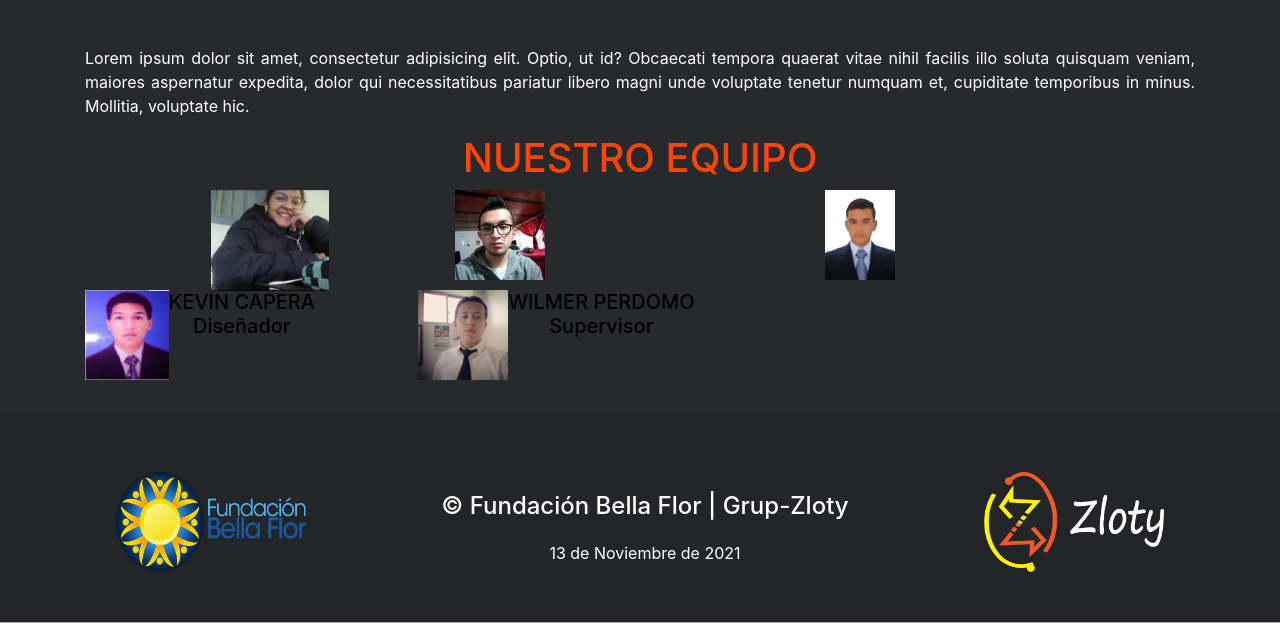
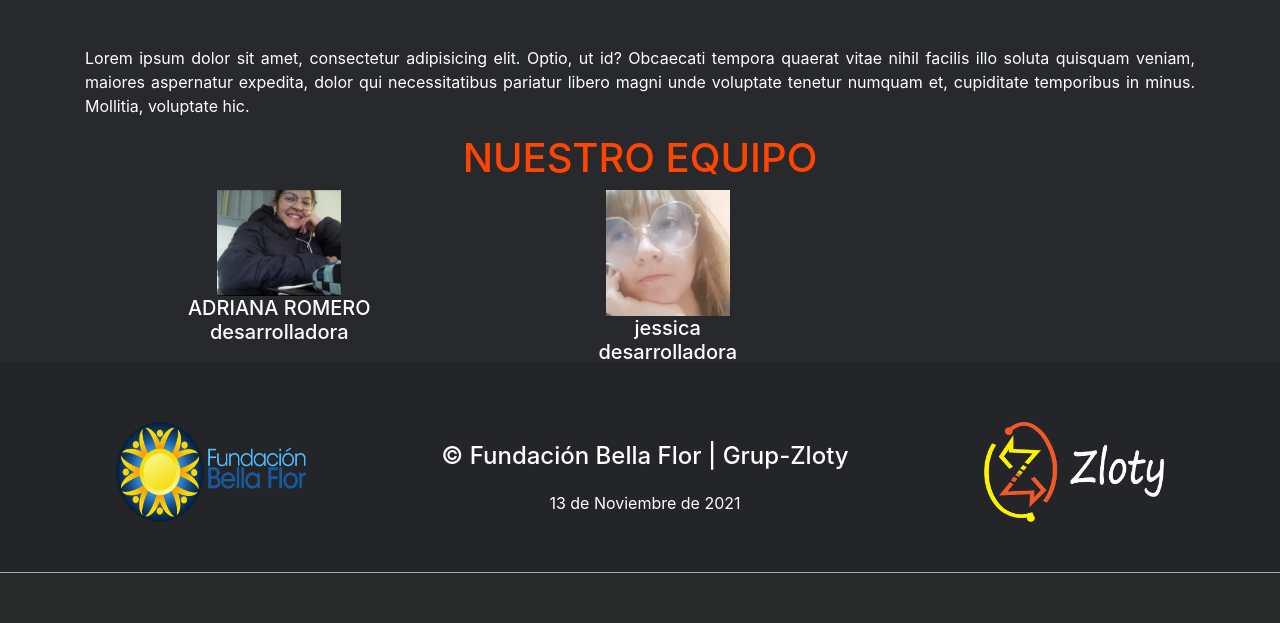
Before and after one commit to adrianagers/zlotyjessi, a PHP site: page /Vista/php/conocenos.php in a window 1280 px wide. Shown: the part 877-1500 px from the top of the page. After the commit the page ends 1450 px from the top, so only its background shows below. Run offline with PHP 8.4, Linux system fonts and the light colour scheme; some libraries are stand-ins or nearby versions.

Commit message:
conocenos

```diff
--- a/Zloty2/Vista/php/conocenos.php
+++ b/Zloty2/Vista/php/conocenos.php
@@ -110,44 +110,19 @@
                                     height: 90px;
                                     isplay: flex;">
                 <img src="../img/adriana.jpg" style= "width: 32%;" >
-                <h5> ADRIANA ROMERO <br>
-                Gerente</h5>
+                <h5 style="color: white"> ADRIANA ROMERO <br>
+                desarrolladora</h5>
 
             </div>
             <div class="img1" style= "width: 35%;
                                     height: 90px;
-                                    display: flex;">
-                <img src="../img/santiago.jpg" >
-                <h5> SANTIAGO GOMES <br>
-                Desarrollador</h5>
+                                    isplay: flex;">
+                <img src="../img/jessijpeg.jpeg" style= "width: 32%;" >
+                <h5 style="color: white"> jessica <br>
+                desarrolladora</h5>
+
             </div>
-            <div class="img1" style= "width: 35%;
-                                    height: 90px;
-                                    display: flex;">
-                <img src="../img/jonathan.png"  >
-                <h5> JONATHAN SIERRA <br>Analista</h5>
-            </div>
-            </section>
-            <section style= "width: 100%;
-                            height: 50px;
-                            display: flex;
-                            box-sizing: border-box;
-                            margin: auto;
-                            color: black;">
 
-            <div class="img1" style= "width: 30%;
-                                    height: 90px;
-                                    display: flex;">
-                <img src="../img/kevinc.jpeg"  >
-                <h5> KEVIN CAPERA <br> Diseñador</h5>
-            </div>
-            <div class="img1" style= "width: 35%;
-                                    height: 90px;
-                                    display: flex;">
-                <img src="../img/wilmer.jpg"  >
-                <h5> WILMER PERDOMO <br> Supervisor</h5>
-            </div>
-        </section>
         </div>
 
     <br><br><br>
```
